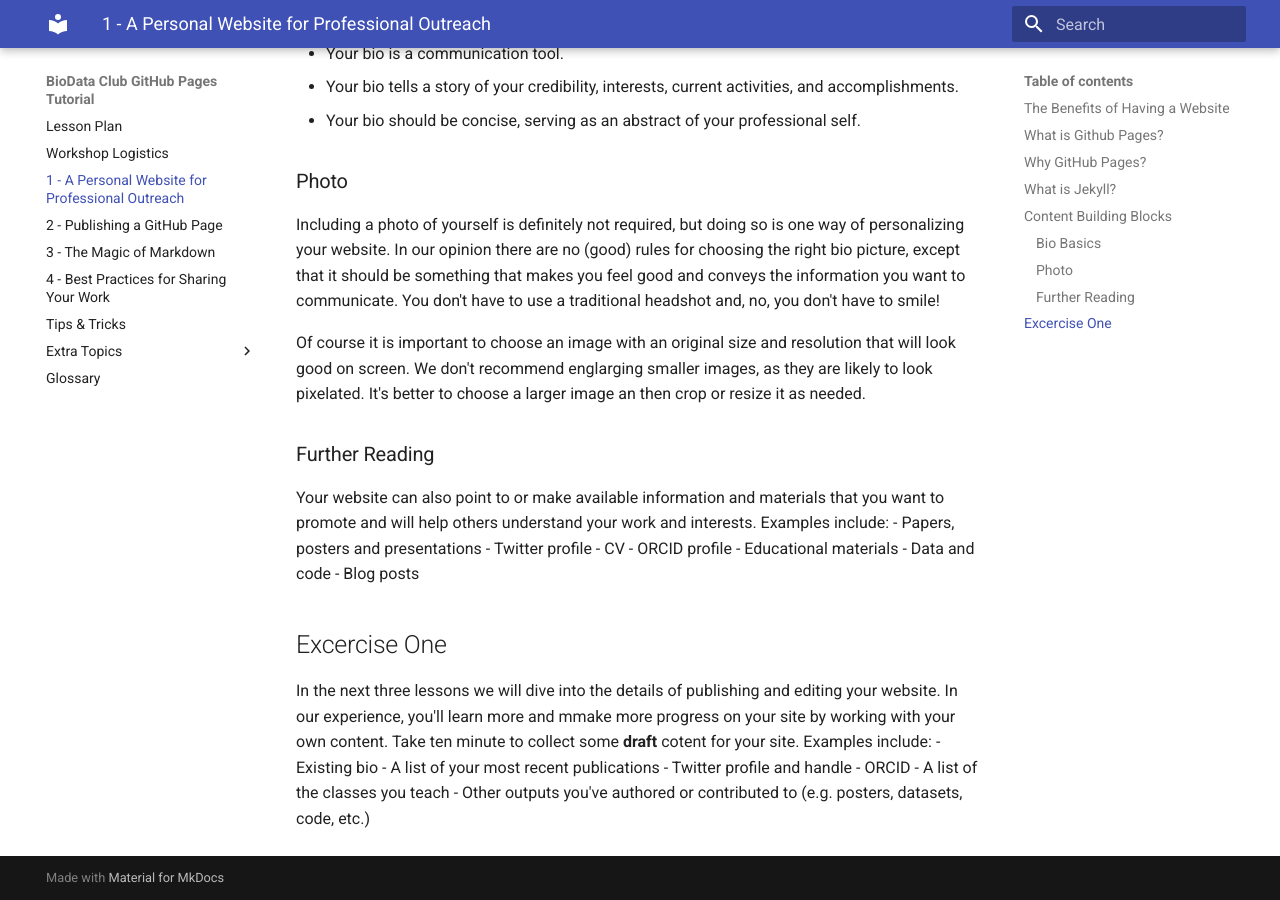
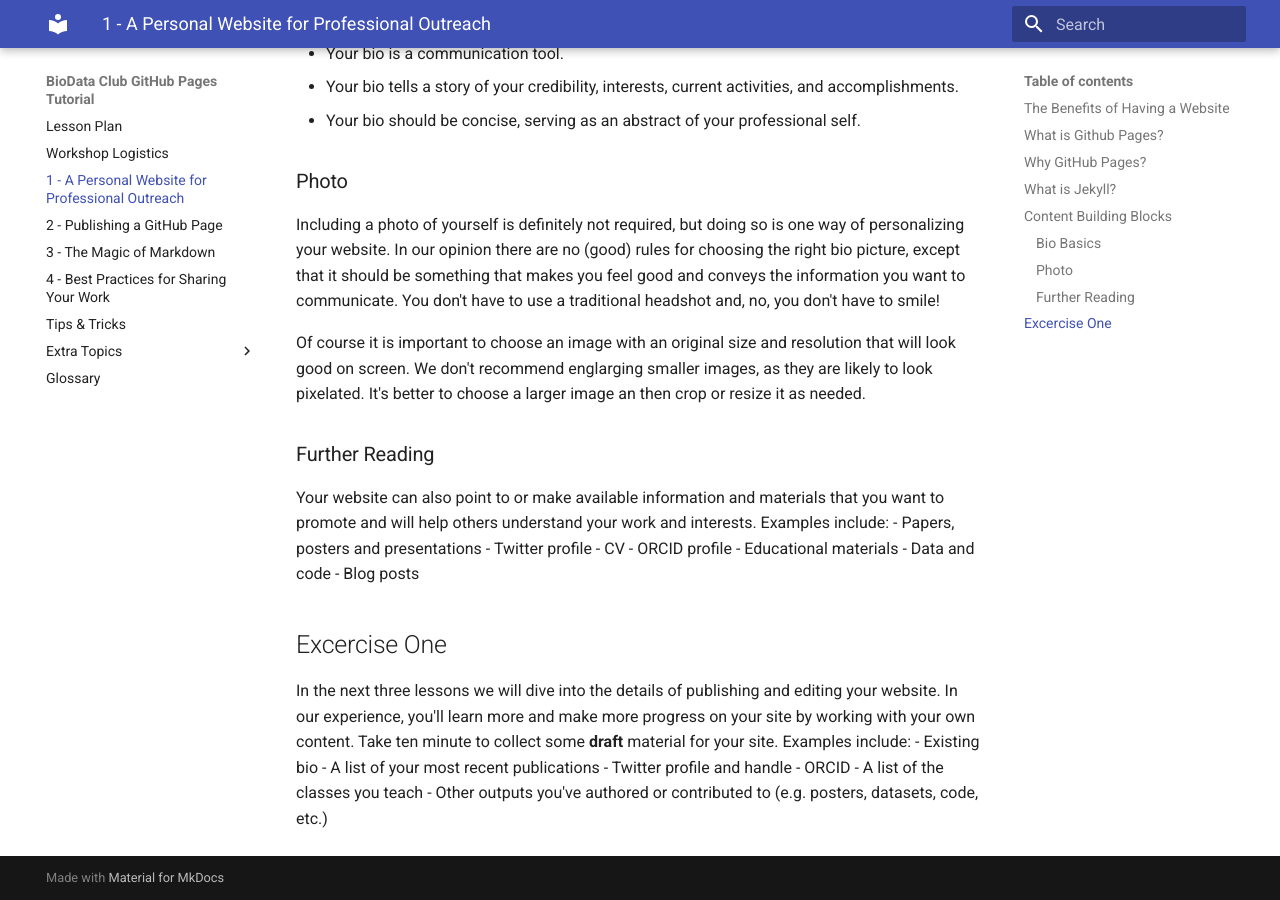
Before and after one commit to BioData-Club/ghpages-rtd, an MkDocs documentation site: the page built from docs/lessons/1.md, in a window 1280 px wide and 900 px high, scrolled down 2689 px. Built offline with MkDocs 1.6.1 and Material for MkDocs 9.7.7, drawn with Linux system fonts in a browser that asks for light colours; old or Windows-style settings are respelled for this version of MkDocs.

Commit message:
Update 1.md

```diff
--- a/docs/lessons/1.md
+++ b/docs/lessons/1.md
@@ -52,7 +52,7 @@ Your website can also point to or make available information and materials that
 - Data and code
 - Blog posts
 ## Excercise One
-In the next three lessons we will dive into the details of publishing and editing your website.  In our experience, you'll learn more and mmake more progress on your site by working with your own content.  Take ten minute to collect some **draft** cotent for your site.  Examples include:
+In the next three lessons we will dive into the details of publishing and editing your website.  In our experience, you'll learn more and make more progress on your site by working with your own content.  Take ten minute to collect some **draft** material for your site.  Examples include:
 - Existing bio
 - A list of your most recent publications
 - Twitter profile and handle
```
